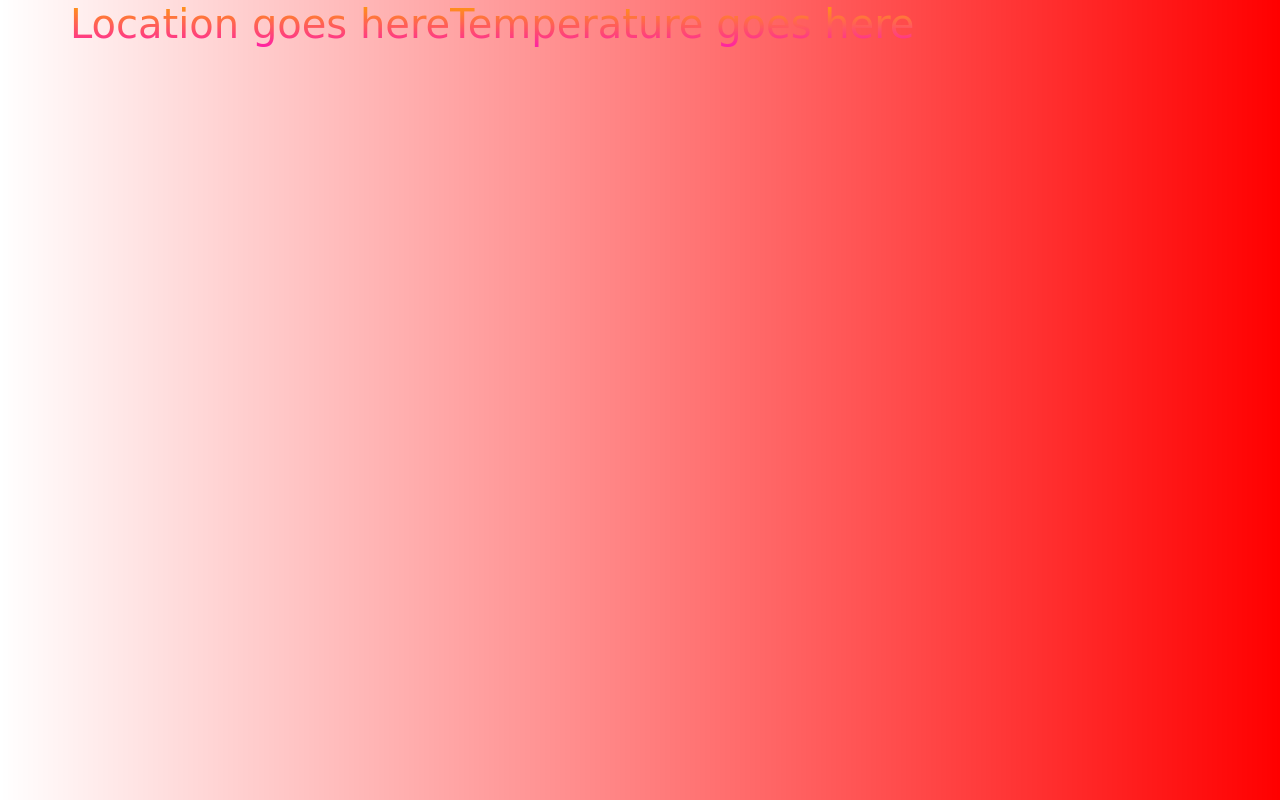
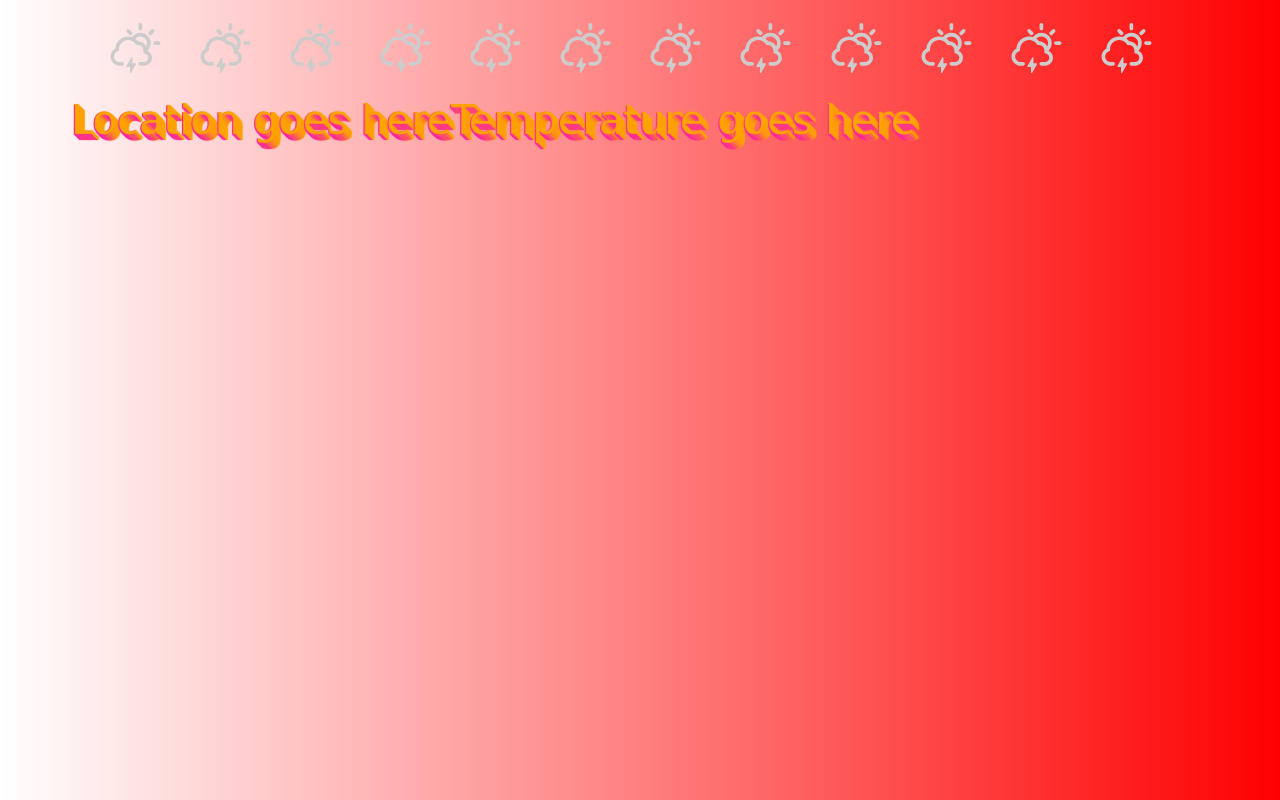
Before and after one commit to mmmorrison/weatherApp, a plain HTML site: page index.html in a window 1280 px wide. Drawn offline with nearby package versions, Linux system fonts and the light colour scheme; a web font is replaced by a local one.

Commit message:
added clouds

```diff
--- a/index.html
+++ b/index.html
@@ -9,11 +9,27 @@
   <body>
     <div class="container">
       <div class="row">
+        <div class="clouds">
+          <img src="images/electrical-storm-day.svg" alt="clouds icon">
+          <img src="images/electrical-storm-day.svg" alt="clouds icon">
+          <img src="images/electrical-storm-day.svg" alt="clouds icon">
+          <img src="images/electrical-storm-day.svg" alt="clouds icon">
+          <img src="images/electrical-storm-day.svg" alt="clouds icon">
+          <img src="images/electrical-storm-day.svg" alt="clouds icon">
+          <img src="images/electrical-storm-day.svg" alt="clouds icon">
+          <img src="images/electrical-storm-day.svg" alt="clouds icon">
+          <img src="images/electrical-storm-day.svg" alt="clouds icon">
+          <img src="images/electrical-storm-day.svg" alt="clouds icon">
+          <img src="images/electrical-storm-day.svg" alt="clouds icon">
+          <img src="images/electrical-storm-day.svg" alt="clouds icon">
+          <!-- <img src="images/electrical-storm-day.svg" alt="clouds icon"> -->
+          <!-- <img src="images/electrical-storm-day.svg" alt="clouds icon"> -->
+      </div>
         <div class="location">
-          <h1 class="text-center">Location goes here</h1>
+          <h1 class="text-center glow">Location goes here</h1>
         </div>
         <div class="temp">
-          <h1 class="text-center">Temperature goes here</h1>
+          <h1 class="text-center glow">Temperature goes here</h1>
         </div>
       </div>
     </div>
@@ -22,7 +38,9 @@
 
 
 
-
+  <!-- <footer>
+    <sub>Icons made by <a href="http://www.flaticon.com/authors/rami-mcmin" title="Rami McMin">Rami McMin</a></sub>
+  </footer> -->
     <script src="main.js" charset="utf-8"></script>
   </body>
 </html>
--- a/style.css
+++ b/style.css
@@ -9,8 +9,28 @@ body{
   background: linear-gradient(to right, rgba(255,0,0,0), rgba(255,0,0,1)); /*Standard*/
 }
 h1 {
-  /*font-size: 72px;*/
   background: -webkit-linear-gradient(orange, #FF1EA8);
   -webkit-background-clip: text;
   -webkit-text-fill-color: transparent;
 }
+.glow {
+  color: #444;
+  text-shadow:
+    1px 0px 1px orange, 0px 1px 1px #FF1EA8,
+    2px 1px 1px orange, 1px 2px 1px #FF1EA8,
+    3px 2px 1px orange, 2px 3px 1px #FF1EA8,
+    4px 3px 1px orange, 3px 4px 1px #FF1EA8,
+    5px 4px 1px orange, 4px 5px 1px #FF1EA8,
+    6px 5px 1px orange, 5px 6px 1px #FF1EA8,
+    7px 6px 1px orange;
+}
+.clouds{
+  padding: 2%;
+  color: red;
+}
+svg {
+  width: 3200px;
+  height: 32px;
+  fill: currentColor;
+  vertical-align: bottom;
+}
```
Also changed, not shown: images/clouds.svg (added), images/electrical-storm-day.svg (added).
